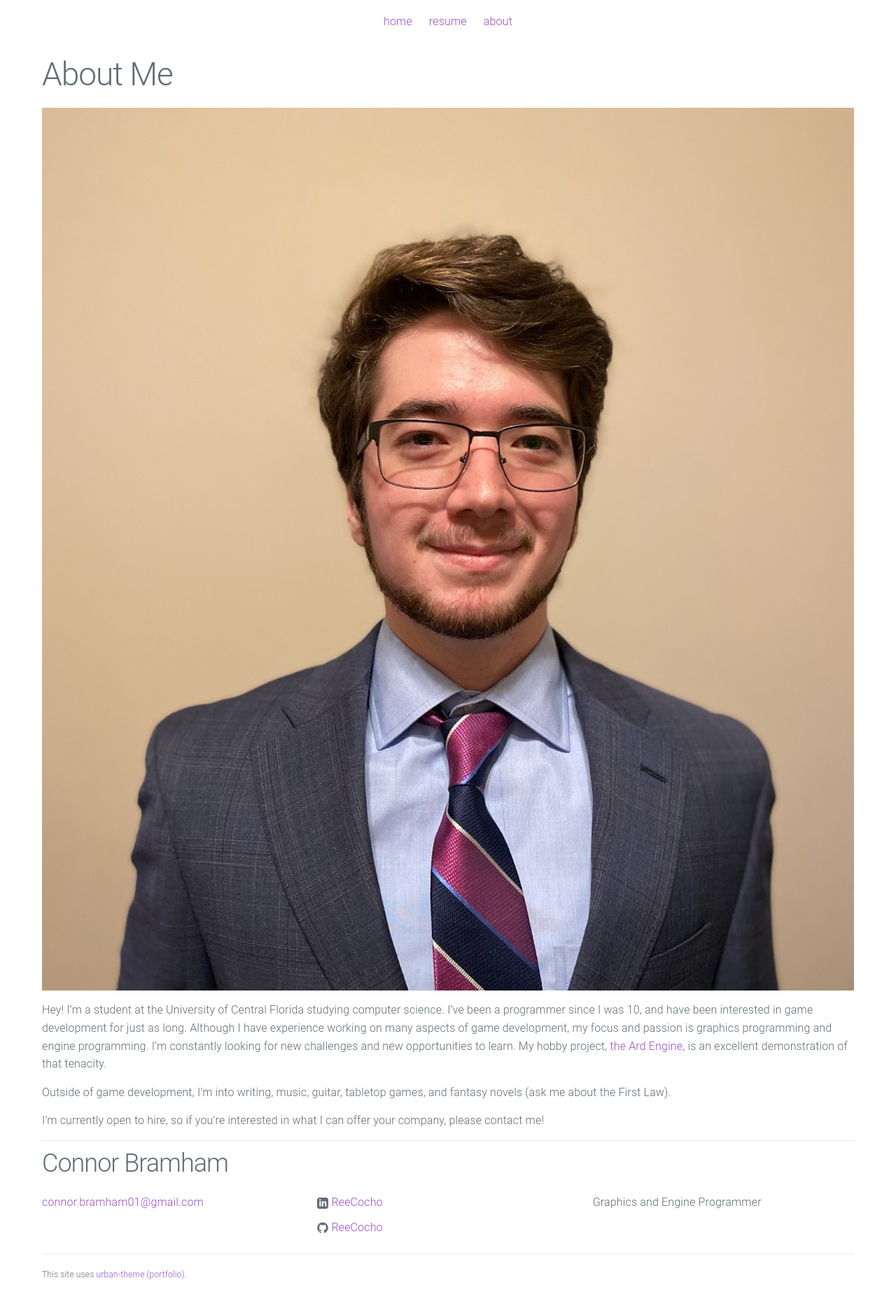
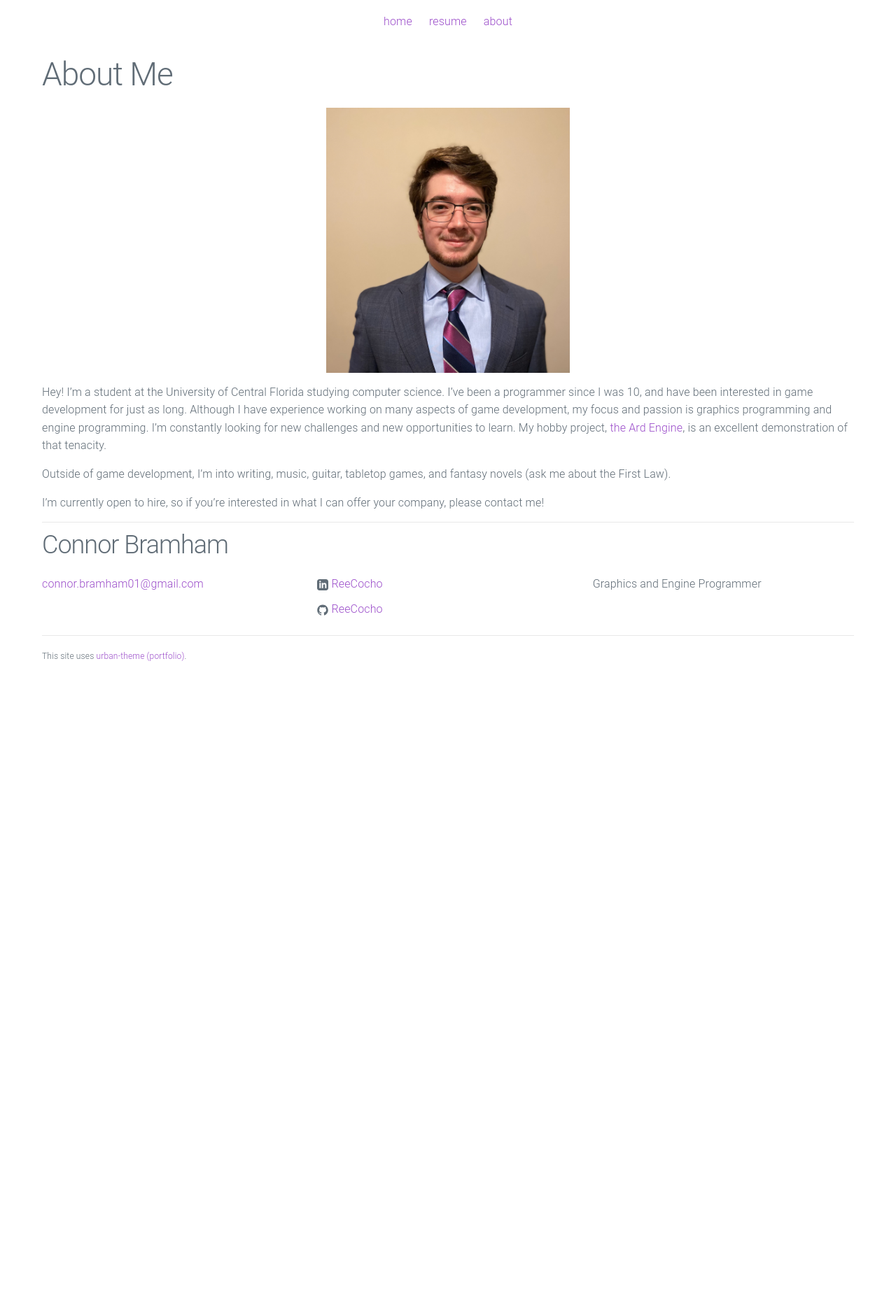
Before and after one commit to ReeCocho/reecocho.github.io, a Jekyll site: the page built from about.md, in a window 1280 px wide. Shown: the whole page at 70% size. Built offline with Jekyll 4.4.1, drawn with Linux system fonts in a browser that asks for light colours; after the commit the page ends 984 px from its top, so only the background shows below that.

Commit message:
Fix for image width

```diff
--- a/about.md
+++ b/about.md
@@ -4,7 +4,7 @@ title: "About Me"
 permalink: /about/
 ---
 
-![Picture 1](/assets/headshot.jpg)
+<img src="/assets/headshot.jpg" alt="Picture 1" width="30%">
 
 Hey! I'm a student at the University of Central Florida studying computer science. I've been a programmer since I was 10, and have been interested in game development for just as long. Although I have experience working on many aspects of game development, my focus and passion is graphics programming and engine programming. I'm constantly looking for new challenges and new opportunities to learn. My hobby project, [the Ard Engine](https://github.com/ReeCocho/ard-engine), is an excellent demonstration of that tenacity.
 
```
